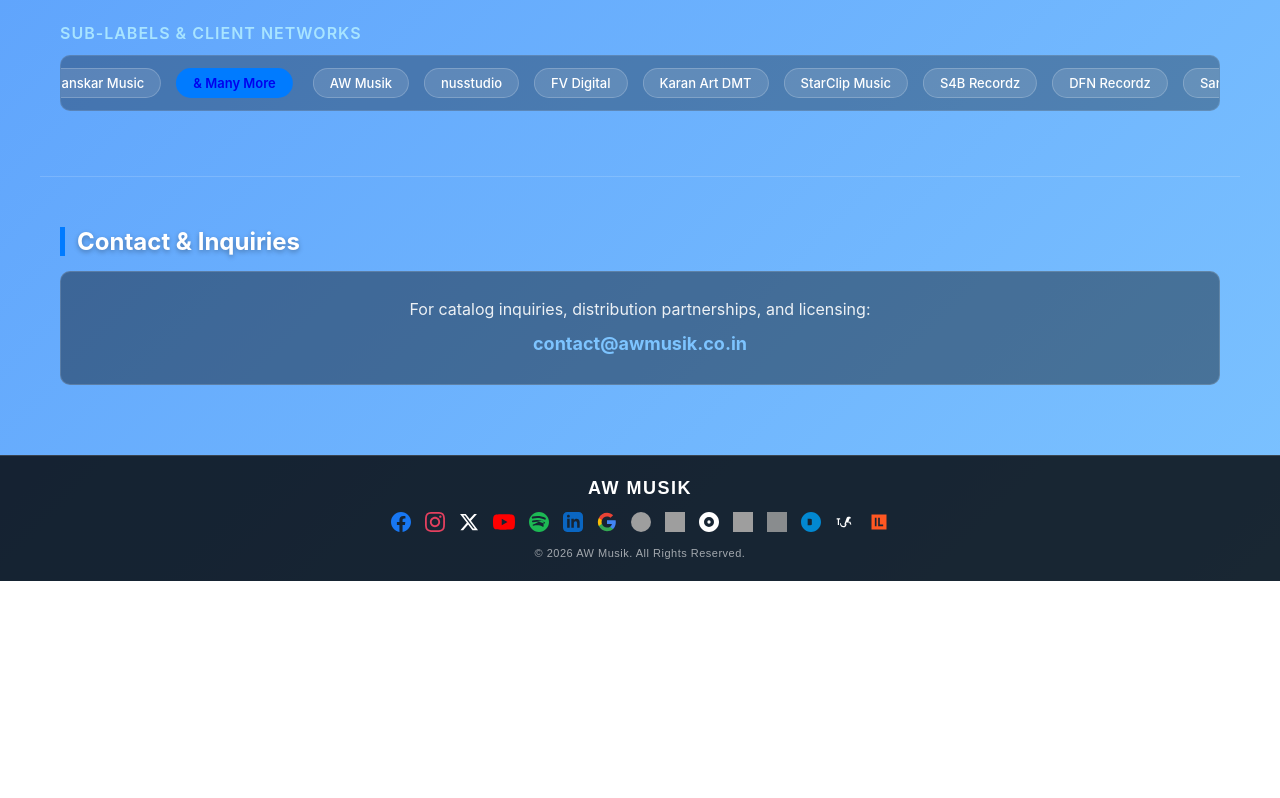
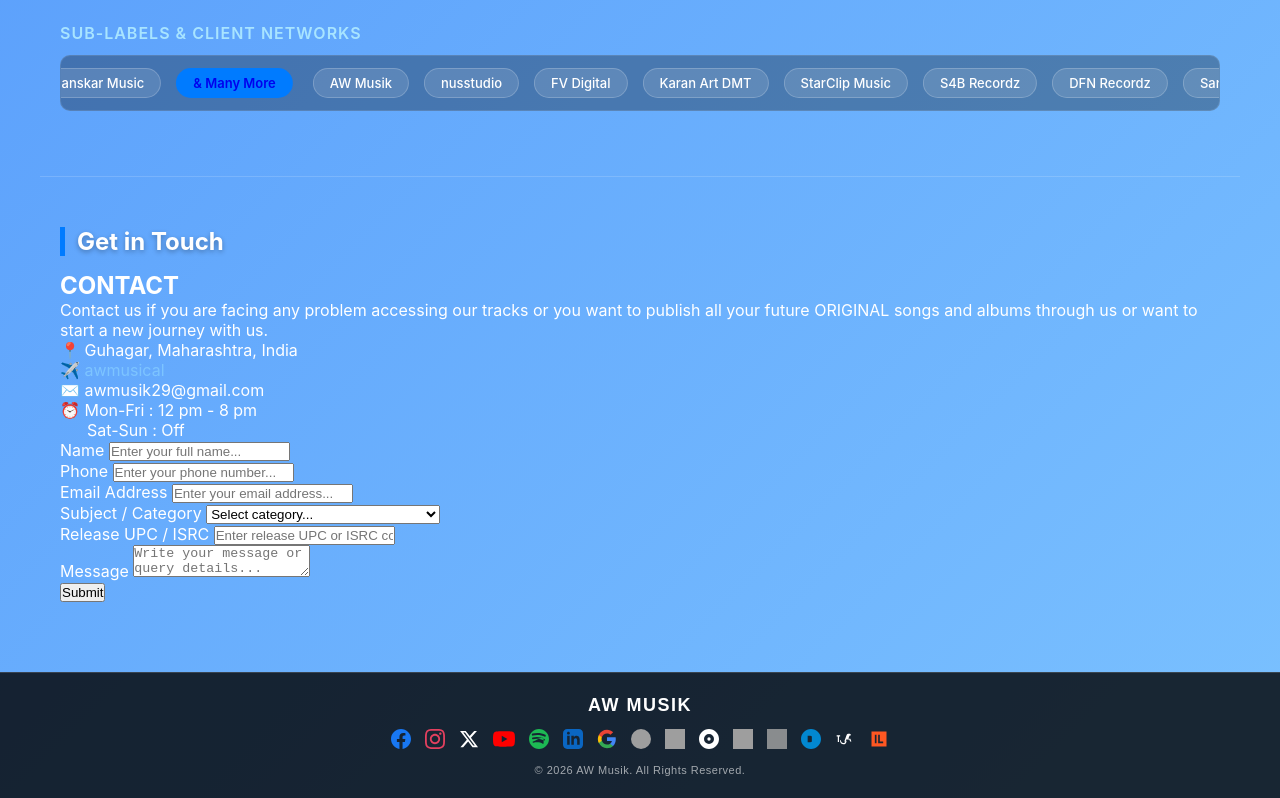
Before and after one commit to awmusik/AW-Musik, a plain HTML site: page index.html in a window 1280 px wide. Shown: the part 1578-2376 px from the top of the page. Before the commit the page ends 2159 px from the top, so only its background shows below. Drawn offline with Linux system fonts and the light colour scheme; grey boxes are pictures that could not be loaded.

Commit message:
Update index.html
added contact us

```diff
--- a/index.html
+++ b/index.html
@@ -6,6 +6,7 @@
 <link rel="icon" type="image/jpeg" href="https://c.saavncdn.com/labels/Aw_Musik_20230420112404_500x500.jpg">
     <title>AW Musik | Private Record Label & Distribution Network</title>
     <link rel="stylesheet" href="style.css">
+    <link rel="stylesheet" href="https://cdn.jsdelivr.net/npm/sweetalert2@11/dist/sweetalert2.min.css">
 </head>
 <body>
 
@@ -154,10 +155,69 @@
 
     <!-- 5. Contact Section -->
     <div id="contact" class="section">
-        <h2 class="section-header">Contact & Inquiries</h2>
-        <div class="contact-box">
-            <p style="margin-bottom: 8px; opacity: 0.9;">For catalog inquiries, distribution partnerships, and licensing:</p>
-            <p style="font-weight: bold; color: #7dc4ff; font-size: 18px;">contact@awmusik.co.in</p>
+        <h2 class="section-header">Get in Touch</h2>
+
+        <div class="contact-page-container">
+            <!-- Left Side Info -->
+            <div class="contact-info-side">
+                <div>
+                    <h2>CONTACT</h2>
+                    <p>Contact us if you are facing any problem accessing our tracks or you want to publish all your future ORIGINAL songs and albums through us or want to start a new journey with us.</p>
+
+                    <div class="info-list">
+                        <div class="info-item">📍 Guhagar, Maharashtra, India</div>
+                        <div class="info-item">✈️ <a href="https://t.me/awmusical" target="_blank" style="color: #7dc4ff; text-decoration: none;">awmusical</a></div>
+                        <div class="info-item">✉️ awmusik29@gmail.com</div>
+                        <div class="info-item">⏰ Mon-Fri : 12 pm - 8 pm<br>      Sat-Sun : Off</div>
+                    </div>
+                </div>
+            </div>
+
+            <!-- Right Side Form -->
+            <div class="contact-form-side">
+                <form id="contactForm">
+                    <div class="form-group">
+                        <label for="name">Name</label>
+                        <input type="text" id="name" placeholder="Enter your full name..." required>
+                    </div>
+
+                    <div class="form-group">
+                        <label for="phone">Phone</label>
+                        <input type="tel" id="phone" placeholder="Enter your phone number...">
+                    </div>
+
+                    <div class="form-group">
+                        <label for="email">Email Address</label>
+                        <input type="email" id="email" placeholder="Enter your email address..." required>
+                    </div>
+
+                    <div class="form-group">
+                        <label for="subject">Subject / Category</label>
+                        <select id="subject" required>
+                            <option value="" disabled selected>Select category...</option>
+                            <option value="General Inquiry">General Inquiry</option>
+                            <option value="Music Distribution & Sub-Label">Music Distribution & Sub-Label</option>
+                            <option value="YouTube Content ID & Rights Claim">YouTube Content ID & Rights Claim</option>
+                            <option value="Royalty & Payments">Royalty & Payments</option>
+                        </select>
+                    </div>
+
+                    <!-- Conditional UPC Field (Visible only if YouTube is selected) -->
+                    <div class="form-group upc-group" id="upcGroup">
+                        <label for="releaseUpc">Release UPC / ISRC</label>
+                        <input type="text" id="releaseUpc" placeholder="Enter release UPC or ISRC code...">
+                    </div>
+
+                    <div class="form-group">
+                        <label for="message">Message</label>
+                        <textarea id="message" placeholder="Write your message or query details..." required></textarea>
+                    </div>
+
+                    <button type="submit" id="submitBtn" class="submit-btn">
+                        <span id="btnText">Submit</span>
+                    </button>
+                </form>
+            </div>
         </div>
     </div>
 
```
